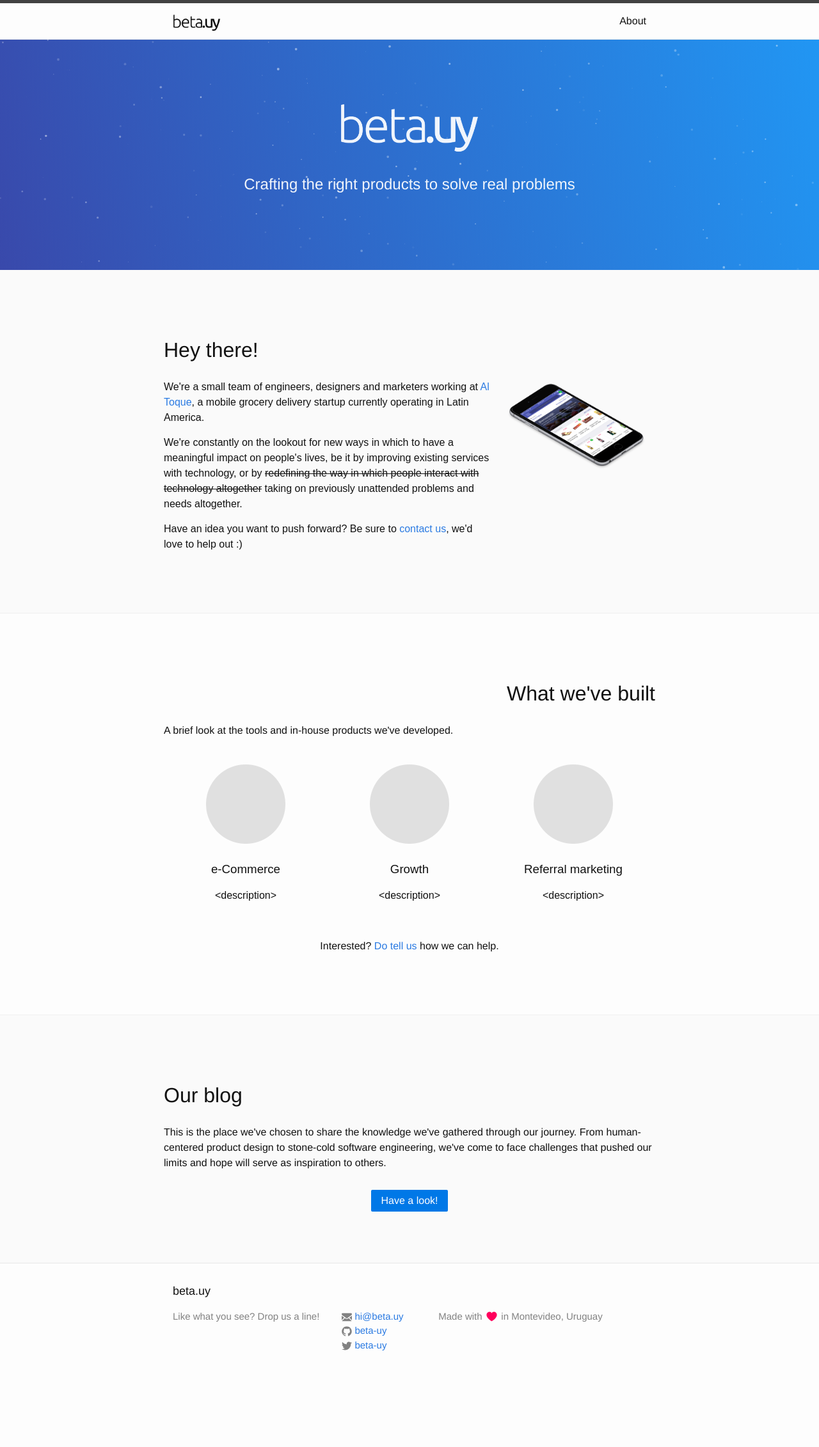
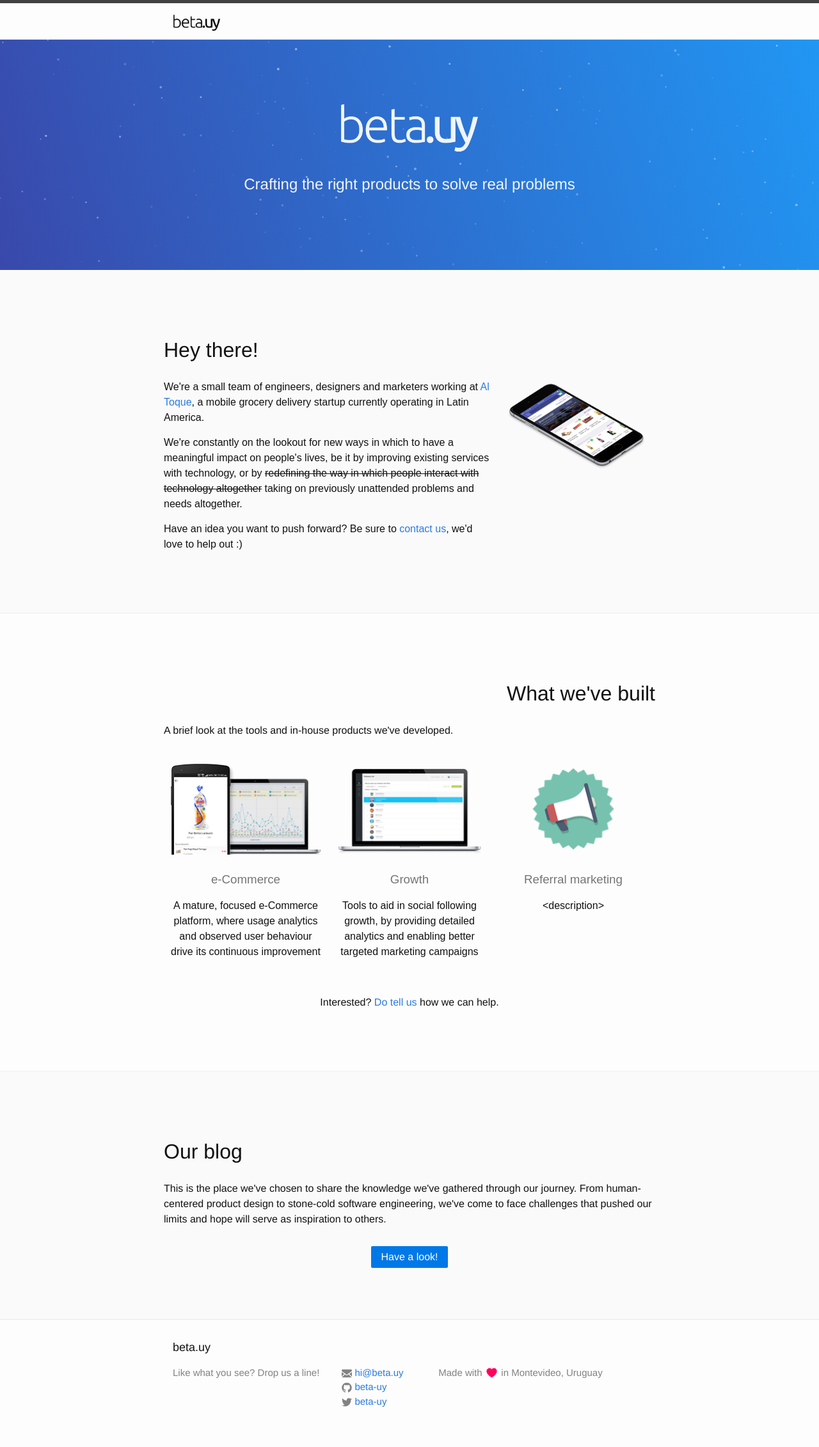
Before and after one commit to beta-uy/beta-uy.github.io, a Jekyll site: the page built from index.html, in a window 1280 px wide. Shown: the whole page at 64% size. Built offline with Jekyll 4.4.1, drawn with Linux system fonts in a browser that asks for light colours; nearby versions of some CDN libraries; before the commit the page ends 2174 px from its top, so only the background shows below that.

Commit message:
Removes about.md Adds a couple of portfolio descriptions

```diff
--- a/_sass/_landing.scss
+++ b/_sass/_landing.scss
@@ -68,3 +68,21 @@
 .feature-title {
   margin-top: 24px;
 }
+
+.feature-img {
+  min-height: 144px;
+}
+.feature-img > img {
+  max-height: 144px;
+  width: auto;
+}
+
+.feature-img,
+.feature-title,
+.feature-desc {
+  padding: 0 10px;
+}
+
+.feature-title h3 {
+  color: rgba(0,0,0,0.54);
+}
--- a/index.html
+++ b/index.html
@@ -9,7 +9,7 @@
     <div class="pure-u-1 pure-u-md-2-3">
       <p>We're a small team of engineers, designers and marketers working at <a href="http://altoqueapp.com" target="_blank">Al Toque</a>, a mobile grocery delivery startup currently operating in Latin America.</p>
       <p>We're constantly on the lookout for new ways in which to have a meaningful impact on people's lives, be it by improving existing services with technology, or by <span style="text-decoration: line-through;">redefining the way in which people interact with technology altogether</span> taking on previously unattended problems and needs altogether.</p>
-      <p>Have an idea you want to push forward? Be sure to <a href="#">contact us</a>, we'd love to help out :)</p>
+      <p>Have an idea you want to push forward? Be sure to <a href="mailto:{{ site.email }}">contact us</a>, we'd love to help out :)</p>
     </div>
     <div class="pure-u-1 pure-u-md-1-3">
       <div style="text-align: center; margin-left: 20px;">
@@ -30,7 +30,7 @@
         <h3>e-Commerce</h3>
       </div>
       <div class="feature-desc">
-        <p>&lt;description&gt;</p>
+        <p>A mature, focused e-Commerce platform, where usage analytics and observed user behaviour drive its continuous improvement</p>
       </div>
     </div>
     <div class="pure-u-1 pure-u-md-1-3">
@@ -41,7 +41,7 @@
         <h3>Growth</h3>
       </div>
       <div class="feature-desc">
-        <p>&lt;description&gt;</p>
+        <p>Tools to aid in social following growth, by providing detailed analytics and enabling better targeted marketing campaigns</p>
       </div>
     </div>
     <div class="pure-u-1 pure-u-md-1-3">
@@ -57,7 +57,7 @@
     </div>
   </div>
   <div style="text-align: center; margin-top: 40px;">
-    <p>Interested? <a href="#">Do tell us</a> how we can help.</p>
+    <p>Interested? <a href="mailto:{{ site.email }}">Do tell us</a> how we can help.</p>
   </div>
 </section>
 <section>
```
Also changed, not shown: about.md (deleted, +0 -11 lines), assets/feature-1.png, assets/feature-2.png, assets/feature-3.png.
